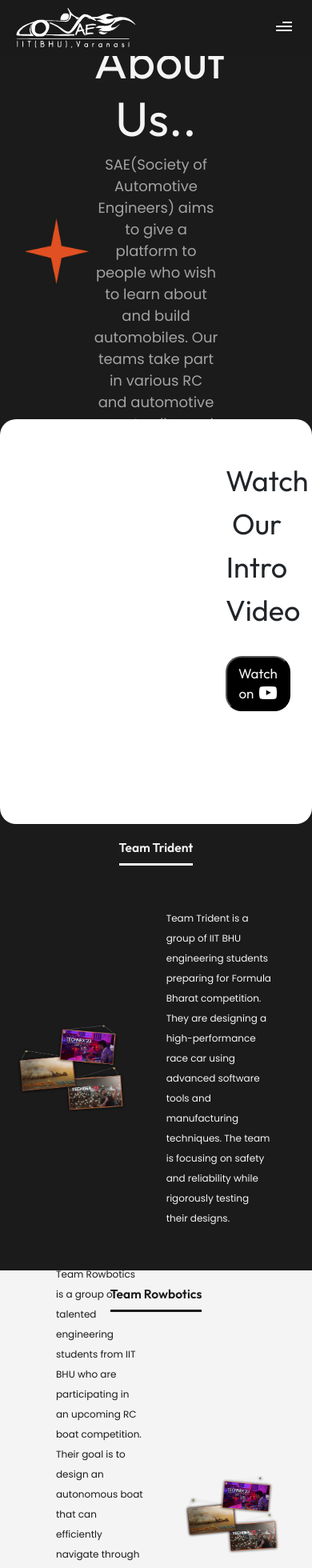
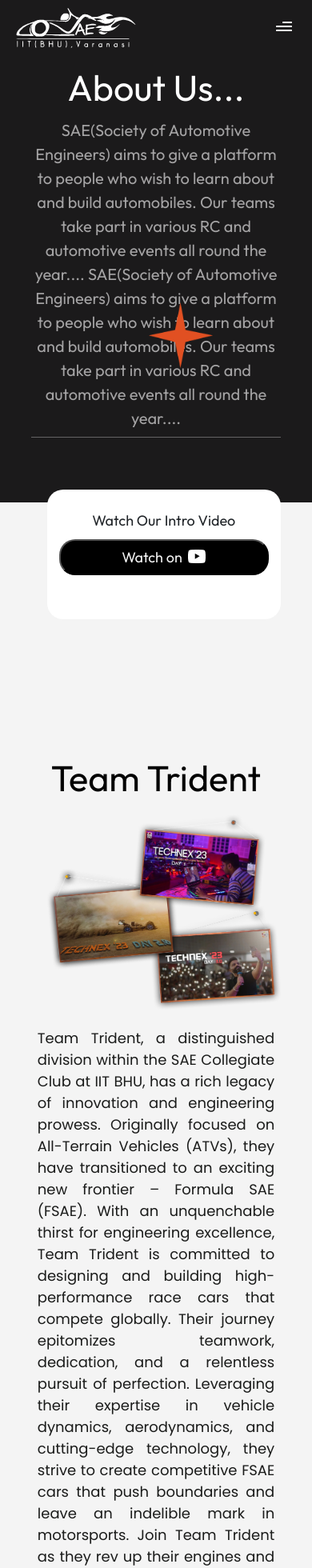
Before and after one commit to automobile-club/Automobile-Website, a Next.js app: page /about in a window 390 px wide. Shown: the top 1960 px of the page at 80% size. Built offline with nearby package versions, Linux system fonts and the light colour scheme.

Commit message:
about page fixes
Signed-off-by: Shashank Mittal <latashashank.3@gmail.com>

```diff
--- a/pages/about/index.tsx
+++ b/pages/about/index.tsx
@@ -5,16 +5,18 @@ export default function About() {
   return (
     <>
       <Navbar BgColor="black" />
-      <div className={styles.first_section}>
-        <div className={styles.about}>
-          <h1>About Us..</h1>
-          <div className={styles.desc}>
+      <div className={`${styles.first_section} ${styles.introp}`}>
+        <h1>About Us...</h1>
+        <span>
+          <h2>
             SAE(Society of Automotive Engineers) aims to give a platform to
             people who wish to learn about and build automobiles. Our teams take
             part in various RC and automotive events all round the year....
-          </div>
-          <hr />
-        </div>
+            SAE(Society of Automotive Engineers) aims to give a platform to
+            people who wish to learn about and build automobiles. Our teams take
+            part in various RC and automotive events all round the year....
+          </h2>
+        </span>
         <div className={styles.star}>
           <img alt="stars" src="/images/star.png" />
         </div>
@@ -26,14 +28,11 @@ export default function About() {
               width="100%"
             />
           </div>
-          <div className={styles.intro_text}>
-            Watch Our Intro <br />
-            Video
-            <br />
-            <button className={styles.youtube_btn}>
-              Watch on &nbsp;
-              <img alt="youtube" src="/images/feYoutube2.png" />
-            </button>
+          <div className={styles.intro_text}>Watch Our Intro Video<br></br>
+          <button className={styles.youtube_btn}>
+            Watch on &nbsp;
+            <img alt="youtube" src="/images/feYoutube2.png" />
+          </button>
           </div>
         </div>
       </div>
@@ -44,31 +43,46 @@ export default function About() {
             <img src="/images/TeamTrident.png" alt="team_trident" />
           </div>
           <div className={styles.right}>
-            Team Trident is a group of IIT BHU engineering students preparing
-            for Formula Bharat competition. They are designing a
-            high-performance race car using advanced software tools and
-            manufacturing techniques. The team is focusing on safety and
-            reliability while rigorously testing their designs.
+            Team Trident, a distinguished division within the SAE Collegiate
+            Club at IIT BHU, has a rich legacy of innovation and engineering
+            prowess. Originally focused on All-Terrain Vehicles (ATVs), they
+            have transitioned to an exciting new frontier – Formula SAE (FSAE).
+            With an unquenchable thirst for engineering excellence, Team Trident
+            is committed to designing and building high-performance race cars
+            that compete globally. Their journey epitomizes teamwork,
+            dedication, and a relentless pursuit of perfection. Leveraging their
+            expertise in vehicle dynamics, aerodynamics, and cutting-edge
+            technology, they strive to create competitive FSAE cars that push
+            boundaries and leave an indelible mark in motorsports. Join Team
+            Trident as they rev up their engines and embark on this thrilling
+            FSAE adventure, where they aim not only to compete but to redefine
+            the standards of automotive engineering. To learn more about Team
+            Trident, visit the “Team Trident” page.
           </div>
         </div>
       </div>
       <div className={styles.third_section}>
-        <h1>Team Rowbotics</h1>
+        <h1>Team RC Car</h1>
         <div className={styles.content}>
           <div className={styles.right}>
-            Team Rowbotics is a group of talented engineering students from IIT
-            BHU who are participating in an upcoming RC boat competition. Their
-            goal is to design an autonomous boat that can efficiently navigate
-            through water and complete tasks. The team is utilizing advanced
-            computer-aided design software and cutting-edge manufacturing
-            techniques to build their boat.
+            The RC Car Team at IIT BHU, a subunit of the SAE Collegiate Club,
+            has evolved from its roots in building remote-controlled cars to
+            embracing the forefront of technological innovation – automation.
+            With a strong foundation in engineering and a track record of
+            building exceptional RC cars, this team is now dedicated to crafting
+            autonomous vehicles. They aim to combine artificial intelligence,
+            robotics, and advanced sensor technology to create self-driving RC
+            cars. By pushing the boundaries of autonomy, they are honing their
+            engineering skills and contributing to the future of transportation
+            technology. Join them as they navigate the exciting terrain of
+            automation and redefine the possibilities of RC car technology.
           </div>
           <div className={styles.left}>
             <img src="/images/TeamTrident.png" alt="team_trident" />
           </div>
         </div>
       </div>
-      <div className={styles.fourth_section}>
+      {/* <div className={styles.fourth_section}>
         <h1>Team RC Car</h1>
         <div className={styles.content}>
           <div className={styles.left}>
@@ -83,7 +97,7 @@ export default function About() {
             components.
           </div>
         </div>
-      </div>
+      </div> */}
       <div className={styles.fifth_section}>
         <h1>Our Team</h1>
         <div className={styles.helm}>
--- a/styles/about.module.css
+++ b/styles/about.module.css
@@ -1,47 +1,58 @@
 @import url("https://fonts.googleapis.com/css2?family=Outfit&display=swap");
 @import url("https://fonts.googleapis.com/css2?family=Inter&display=swap");
 @import url("https://fonts.googleapis.com/css2?family=Poppins&display=swap");
+
+/* First Section */
+.introp {
+  background:#1b1a1b;
+  text-align: center;
+  }
   .first_section {
-  /* background-color: #F4F4F4; */
-  background-color: #1a1b1a;
-  height: 37vw;
-  margin: 0px;
-  padding-top: 10vh;
+    display: flex;
+    width: 100%;
+    justify-content: center;
+    flex-direction: column;
+    background: #1b1a1b;
   }
 
-.about {
-  width: 35vw;
-  height: 50vh;
-  margin: auto;
-  padding: 20px;
-  text-align: center;
-  color: #a3a4a3;
+  .first_section h1 {
+    margin-top: 80px;
+    font-family: "Outfit";
+    font-style: normal;
+    font-weight: 400;
+    font-size: 45px;
+    line-height: 60px;
+    color: white;
+    display: flex;
+    justify-content: center;
   }
 
-.about h1 {
-  font-size: 60px;
-  margin-top: 0px;
-  font-family: "Outfit";
-  font-weight: 400;
-  color: #f4f4f4;
+  .first_section span {
+    display: flex;
+    justify-content: center;
+    width: 100%;
   }
 
-.about hr {
-  margin-top: 30px;
-  width: 30vw;
+  .first_section h2 {
+    font-family: "Poppins";
+    font-style: normal;
+    font-weight: 400;
+    font-size: 20px;
+    line-height: 30px;
+    margin: 0% 1% 0% 1%;
+    color: #a4a3a4;
+    padding-bottom: 2%;
+    border-bottom: 1px solid rgba(151, 151, 151, 0.6);
+    width: 50%;
+    text-align: center;
   }
-
-.desc {
-  font-family: "Poppins";
-  font-size: 18px;
-}
-
 .star img {
   width: 80px;
   position: relative;
   left: 8vw;
   bottom: 20vh;
   transition: 0.5s ease;
+  padding-bottom: 80px;
 }
 
 .star img:hover {
@@ -49,20 +60,22 @@
   transition: 0.5s ease;
 }
 
+/* Player */
 .intro {
   background-color: white;
-  height: 60vh;
-  width: 70vw;
+  height: 475px;
+  width: 75vw;
   margin: auto;
   float: right;
   position: absolute;
-  bottom: -1vh;
+  bottom: -30px;
   left: 15vw;
-  padding: 30px;
+  padding: 15px;
   display: flex;
   column-gap: 0%;
   border-radius: 20px;
 }
+
 .player {
   border-radius: 20px;
   overflow: hidden;
@@ -73,7 +86,6 @@
   text-align: center;
   font-size: 3.4vw;
   font-family: "Outfit";
-  padding: 20px 0px 0px 0px;
 }
 
 .youtube_btn {
@@ -83,8 +95,9 @@
   font-size: 17px;
   padding: 7px 14px;
   border-radius: 20px;
-  margin-top: 30px;
+  margin-top: 200px;
   transition: 0.3s ease;
+  position: relative;
 }
 
 .youtube_btn:hover {
@@ -100,93 +113,134 @@
   bottom: 3px;
 }
 
+/* Second Section */
 .second_section {
   background-color: #f4f4f4;
-  height: 129.5vh;
-  width: 99.92;
   color: #1a1b1a;
-  padding-top: 35vh;
+  display: flex;
+  width: 100%;
+  padding-top: 420px;
+  justify-content: center;
+  flex-direction: column;
+  text-align: center; /* Center the text */
 }
 
 .second_section img {
+  width: 100%;
+  max-width: 600px; /* Adjust the maximum width of the image */
   transition: 0.5s ease;
 }
 
 .second_section img:hover {
-  transform: rotate(-10deg) scale(0.9, 0.9);
-  transition: 0.5s ease;
+  transform: rotate(-10deg) scale(0.9);
 }
 
-.second_section h1,
-.third_section h1,
-.fourth_section h1 {
-  font-size: 4vw;
+.second_section h1 {
   font-family: "Outfit";
-  font-weight: 600;
-  padding-bottom: 10px;
-  border-bottom-style: solid;
-  border-bottom-width: 3.1px;
-  width: fit-content;
-  margin: auto;
+  font-style: normal;
+  font-weight: 400;
+  font-size: 45px;
+  line-height: 70px;
+  color: rgb(0, 0, 0);
+  display: flex;
+  justify-content: center;
+  margin-top: 10px;
 }
 
+.second_section .content {
+  display: flex;
+  flex-direction: row;
+  align-items: center; /* Center content horizontally */
+  text-align: justify; /* Justify the text */
+}
+
+
+.second_section .left {
+  width: 40%; /* Adjust the width of the image container */
+  margin-left: 20px; /*Add space between image and text */
+}
+
+.second_section .right {
+  width: 60%;
+  font-size: 18px;
+  margin: 5%;
+}
+
+/* Third Section */
 .third_section {
   background-color: #1a1b1a;
-  height: 100vh;
-  width: 99.92;
-  padding-top: 10vh;
   color: #f4f4f4;
+  display: flex;
+  width: 100%;
+  justify-content: center;
+  flex-direction: column;
+  text-align: center; /* Center the text */
 }
 
 .third_section img {
+  width: 100%;
+  max-width: 600px; /* Adjust the maximum width of the image */
+  margin-bottom: 20px; /* Add space between image and text */
   transition: 0.5s ease;
 }
 
 .third_section img:hover {
-  transform: rotate(10deg) scale(0.9, 0.9);
-  transition: 0.5s ease;
+  transform: rotate(-10deg) scale(0.9);
 }
 
-.fourth_section {
-  background-color: #f4f4f4;
-  height: 100vh;
-  width: 99.92;
-  color: #1a1b1a;
-  padding-top: 10vh;
+.third_section h1 {
+  font-family: "Outfit";
+  font-style: normal;
+  font-weight: 400;
+  font-size: 45px;
+  line-height: 70px;
+  display: flex;
+  justify-content: center;
+  margin-top: 10px;
 }
 
-.fourth_section img {
-  transition: 0.5s ease;
+.third_section .content {
+  display: flex;
+  flex-direction: row;
+  align-items: center; /* Center content horizontally */
+  text-align: justify; /* Justify the text */
 }
 
-.fourth_section img:hover {
-  transform: rotate(-10deg) scale(0.9, 0.9);
-  transition: 0.5s ease;
+
+.third_section .right {
+  width: 60%;
+
+  font-size: 18px;
+  margin: 5%;
+}
+
+.third_section .left {
+  width: 40%; /* Adjust the width of the image container */
+  margin-right: 20px; /* Add space between image and text */
 }
 
 .fifth_section {
-  background-color: #1a1b1a;
-  color: #f4f4f4;
+  background-color: #ffffff;
+  color: #000000;
   height: 100%;
   width: 99.92;
-  padding-top: 5vh;
 }
 
 .fifth_section h1 {
-  font-family: "Outfit";
-  font-weight: 600;
-  font-size: 4vw;
-  padding-bottom: 10px;
-  border-bottom-style: solid;
-  border-bottom-width: 3.1px;
-  width: fit-content;
-  margin: auto;
+  font-style: normal;
+  font-weight: 400;
+  font-size: 45px;
+  line-height: 70px;
+  color: rgb(0, 0, 0);
+  display: flex;
+  justify-content: center;
+  margin-top: 10px;
 }
 
 .helm {
   display: grid;
   grid-template-columns: repeat(3, 1fr);
-  gap: 100px; /* Adjust as needed */
+  gap: 50px; /* Adjust as needed */
   margin: 5vw auto;
   width: min-content;
 }
@@ -211,7 +265,6 @@
   text-align: center; /* Center-align the text */
   font-size: 20px; /* Adjust the font size as needed */
   color: #ffffff; /* Adjust the text color as needed */
-  margin-top: 10px; /* Add top margin for spacing */
 }
 
 .memberDesignation {
@@ -250,139 +303,69 @@
   margin: 0;
 }
 
-
-.content {
-  margin: 20px;
-  margin-top: 60px;
-  display: flex;
-  column-gap: 40px;
-  height: 60vh;
-  font-family: "Poppins";
+@media (max-width: 960px) {
+  .star img{
+    padding-bottom: 0px;
   }
 
-.left {
-  width: 40%;
-  display: flex;
-  align-items: center;
-}
-.left img {
-  width: 100%;
-}
-.right {
-  width: 70%;
-  font-size: 1.5vw;
-  line-height: 3vw;
-  padding: 30px;
-  display: flex;
-  align-items: center;
-  font-family: "Poppins";
+  /* Adjust this breakpoint according to your design needs */
+  .first_section h2 {
+    width: 80%;
   }
 
-@media (max-width: 1000px) {
-  .about {
-    width: 50vw;
-  }
-  .about hr {
-    width: 46.4vw;
-  }
-  .youtube_btn {
-    font-size: 1.5vw;
+  /* intro player */
+  .intro {
+    flex-direction: column;
+    align-items: center;
+    height: auto;
+    bottom: 70px;
   }
 
-  .youtube_btn img {
-    width: 2vw;
-  }
+  .intro_text,
+  .player,
+  .youtube_btn {
+    width: 100%;
+    margin: 10px 0;
+    font-size: 18px;
   }
 
-@media (max-width: 840px) {
-  .first_section,
-  .second_section,
-  .third_section,
-  .fifth_section,
-  .fourth_section {
-    height: auto;
-    padding-top: 20px;
-  }
-  .intro {
-    float: none;
-    position: relative;
-    bottom: 0;
-    left: 0;
-    width: 100%;
-  }
-  .content {
-    margin-bottom: 0px;
-    margin-top: 0px;
-    column-gap: 20px;
-  }
-
-  .left {
-    width: 55%;
-    display: flex;
-    align-items: center;
-  }
-  .right {
-    font-size: 12px;
-    line-height: 25px;
-  }
-
-  .right p {
-    display: none;
-  }
-
-  .second_section,
-  .fourth_section {
-    background-color: #1a1b1a;
-    color: #f4f4f4;
-  }
-
-  .third_section,
-  .fifth_section {
-    background-color: #f4f4f4;
-    color: #1a1b1a;
-    padding: 20px; /* Add padding to create some space inside the section */
-    max-width: 1200px; /* Limit the maximum width of the section */
-    margin: 0 auto; /* Center the section horizontally */
-  }
-
-
-  .intro_text {
-    width: 20vw;
-    text-align: center;
-    font-size: 36px;
-    font-family: "Outfit";
-    padding: 20px 0px 30px 0px;
+  .player {
+    order: 1;
   }
 
   .youtube_btn {
-    background-color: black;
-    color: #f4f4f4;
-    font-family: "Outfit";
-    font-size: 17px;
-    padding: 7px 14px;
-    border-radius: 20px;
-    margin-top: 30px;
-    transition: 0.3s ease;
+    order: 2;
+  }
+  .second_section{
+    padding-top: 300px;
   }
 
-  .youtube_btn img {
-    width: 22px;
-    position: relative;
-    bottom: 3px;
+    /* Adjust this breakpoint according to your design needs */
+    .second_section .content {
+      flex-direction: column; /* Display content side by side on larger screens */
+    }
+    .second_section .left,
+    .second_section .right {
+      width: 100%;
+      font-size: 18px;
+      padding-left: 12%;
+      padding-right: 12%;
     }
 
-  .helm {
-    display: flex;
-    flex-wrap: wrap; /* Allow circles to wrap to the next line if they overflow */
-    justify-content: center; /* Center-align the circles horizontally */
-    gap: 20px; /* Add some space between the circles */
+  /* Adjust this breakpoint according to your design needs */
+  .third_section .content {
+    flex-direction: column; /* Display content side by side on larger screens */
   }
 
-  .helm img {
-    width: 20vw;
+  .third_section .right,
+.third_section .left {
+  width: 100%;
+  font-size: 18px;
+  padding-left: 12%;
+  padding-right: 12%;
 }
 
-  .fifth_section {
-    height: 54vw;
+.helm{
+  grid-template-columns: repeat(1, 1fr);
 }
 }
```
Lines whose indentation alone changed are shown as unchanged.
